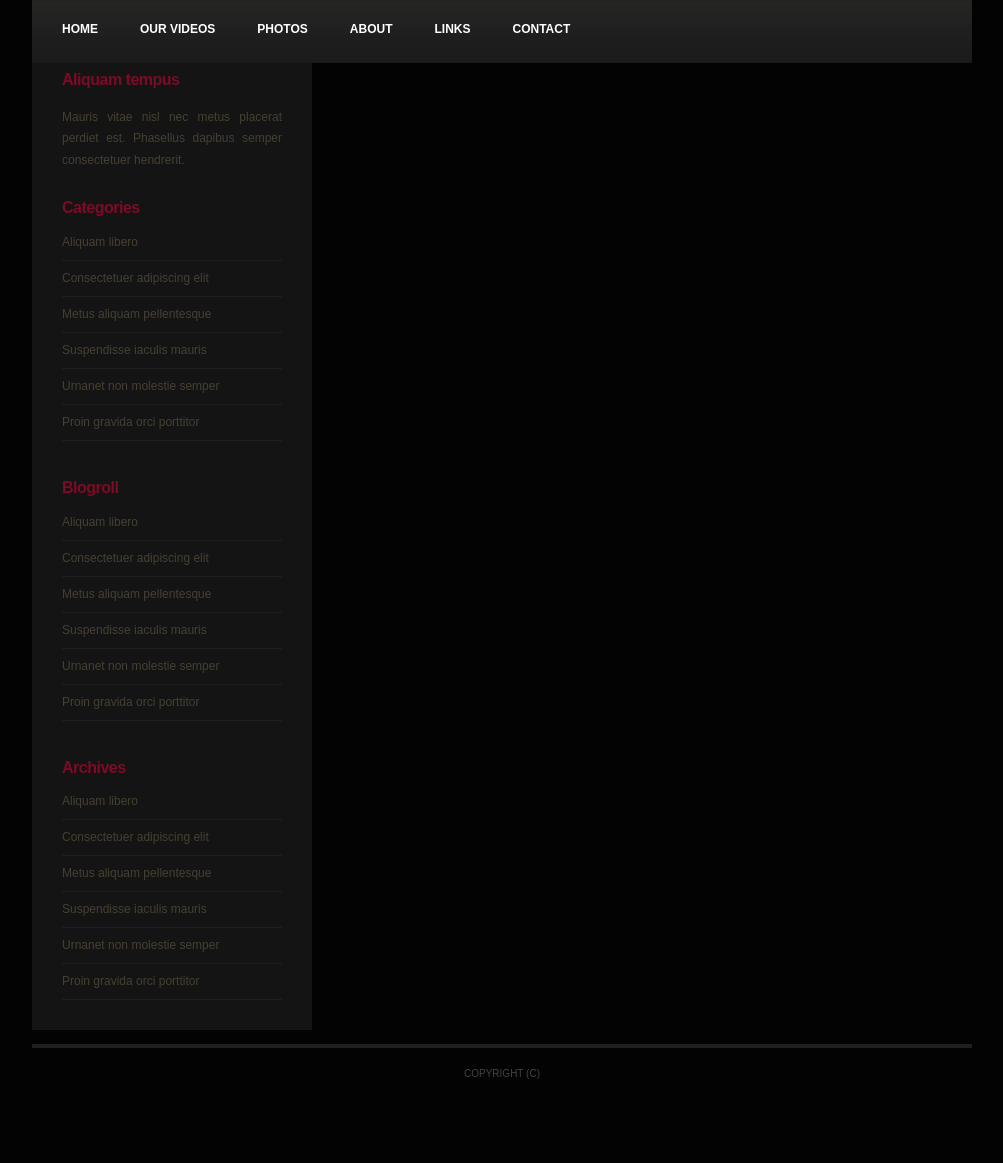
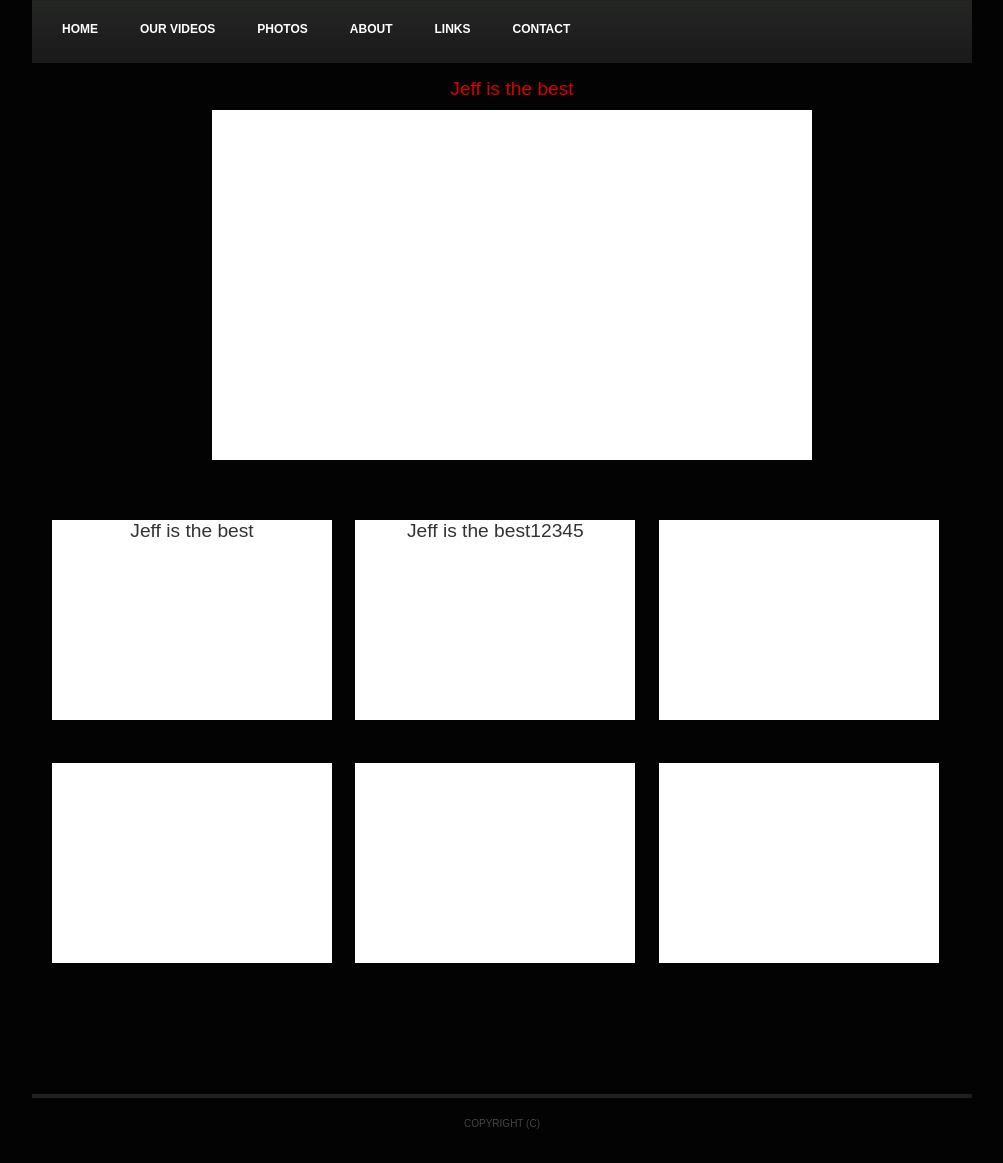
Before and after one commit to KillerZebra/ritz, a PHP site: page /media.html in a window 1280 px wide. Shown: the part 210-1373 px from the top of the page, without its empty margins (138-1141 px from the left). Before the commit the page ends 1289 px from the top, so only its background shows below. Run offline with PHP 8.4, Linux system fonts and the light colour scheme; some libraries are stand-ins or nearby versions.

Commit message:
small changes

```diff
--- a/css/style.css
+++ b/css/style.css
@@ -245,7 +245,6 @@ a {
 /* Content */
 
 #content {
-	float: right;
 	width: 620px;
 	padding: 30px 0px 0px 0px;
 }
@@ -371,6 +370,65 @@ a {
 
 }
 
+#videos {
+	width: 960px;
+	margin: 0 auto;
+	padding: 0;
+	margin-top: 15px;
+}
+
+#bigVideo
+{
+	text-align: center;
+	margin: 0 auto;
+}
+
+
+
+#mainTitle h3
+{
+		color: #D80000;
+
+}
+
+.mainVideo
+{
+	height: 350px;
+	width: 600px;
+	background-color: white;
+	margin: 10px auto;
+}
+
+#thumbnail
+{
+	height: 600px;
+	width: 940px;
+	margin-top: 20px;
+}
+
+.thumbnails
+{
+	height: 200px;
+	width: 280px;
+	background-color: white;
+	display: inline-block;
+	position: relative;
+	margin-top: 40px;
+	margin-left: 20px;
+	text-align: center;
+}
+
+#thumbTitle
+{
+	width: 250px;
+		position: absolute;
+		left: 50%;
+		-webkit-transform: translateX(-50%);
+		transform: translateX(-50%)
+
+}
+
+
 
 /* Sidebar */
 
--- a/media.html
+++ b/media.html
@@ -51,53 +51,37 @@
 	<div id="page">
 		<div id="page-bgtop">
 			<div id="page-bgbtm">
-				<div id="content">
+				<div id="videos">
+					<div id="bigVideo">
+						<div id="mainTitle">
+							<h3> Jeff is the best </h3>
+						</div>
 
+						<div id="mainVideos" class="mainVideo">
+						</div>
+					</div>
+
+					<div id="thumbnail">
+						<div id="otherVideos" class="thumbnails">
+							<div id="thumbTitle">
+								<h3> Jeff is the best </h3>
+							</div>
+						</div>
+						<div id="otherVideos" class="thumbnails">
+							<div id="thumbTitle">
+								<h3> Jeff is the best12345 </h3>
+							</div>
+						</div>
+						<div id="otherVideos" class="thumbnails">
+						</div>
+						<div id="otherVideos" class="thumbnails">
+						</div>
+						<div id="otherVideos" class="thumbnails">
+						</div>
+						<div id="otherVideos" class="thumbnails">
+						</div>
+					</div>
 				</div>
-				<!-- end #content -->
-				<div id="sidebar">
-					<ul>
-
-						<li>
-							<h2>Aliquam tempus</h2>
-							<p>Mauris vitae nisl nec metus placerat perdiet est. Phasellus dapibus semper consectetuer hendrerit.</p>
-						</li>
-						<li>
-							<h2>Categories</h2>
-							<ul>
-								<li><a href="#">Aliquam libero</a></li>
-								<li><a href="#">Consectetuer adipiscing elit</a></li>
-								<li><a href="#">Metus aliquam pellentesque</a></li>
-								<li><a href="#">Suspendisse iaculis mauris</a></li>
-								<li><a href="#">Urnanet non molestie semper</a></li>
-								<li><a href="#">Proin gravida orci porttitor</a></li>
-							</ul>
-						</li>
-						<li>
-							<h2>Blogroll</h2>
-							<ul>
-								<li><a href="#">Aliquam libero</a></li>
-								<li><a href="#">Consectetuer adipiscing elit</a></li>
-								<li><a href="#">Metus aliquam pellentesque</a></li>
-								<li><a href="#">Suspendisse iaculis mauris</a></li>
-								<li><a href="#">Urnanet non molestie semper</a></li>
-								<li><a href="#">Proin gravida orci porttitor</a></li>
-							</ul>
-						</li>
-						<li>
-							<h2>Archives</h2>
-							<ul>
-								<li><a href="#">Aliquam libero</a></li>
-								<li><a href="#">Consectetuer adipiscing elit</a></li>
-								<li><a href="#">Metus aliquam pellentesque</a></li>
-								<li><a href="#">Suspendisse iaculis mauris</a></li>
-								<li><a href="#">Urnanet non molestie semper</a></li>
-								<li><a href="#">Proin gravida orci porttitor</a></li>
-							</ul>
-						</li>
-					</ul>
-				</div>
-				<!-- end #sidebar -->
 				<div style="clear: both;">&nbsp;</div>
 			</div>
 		</div>
```
